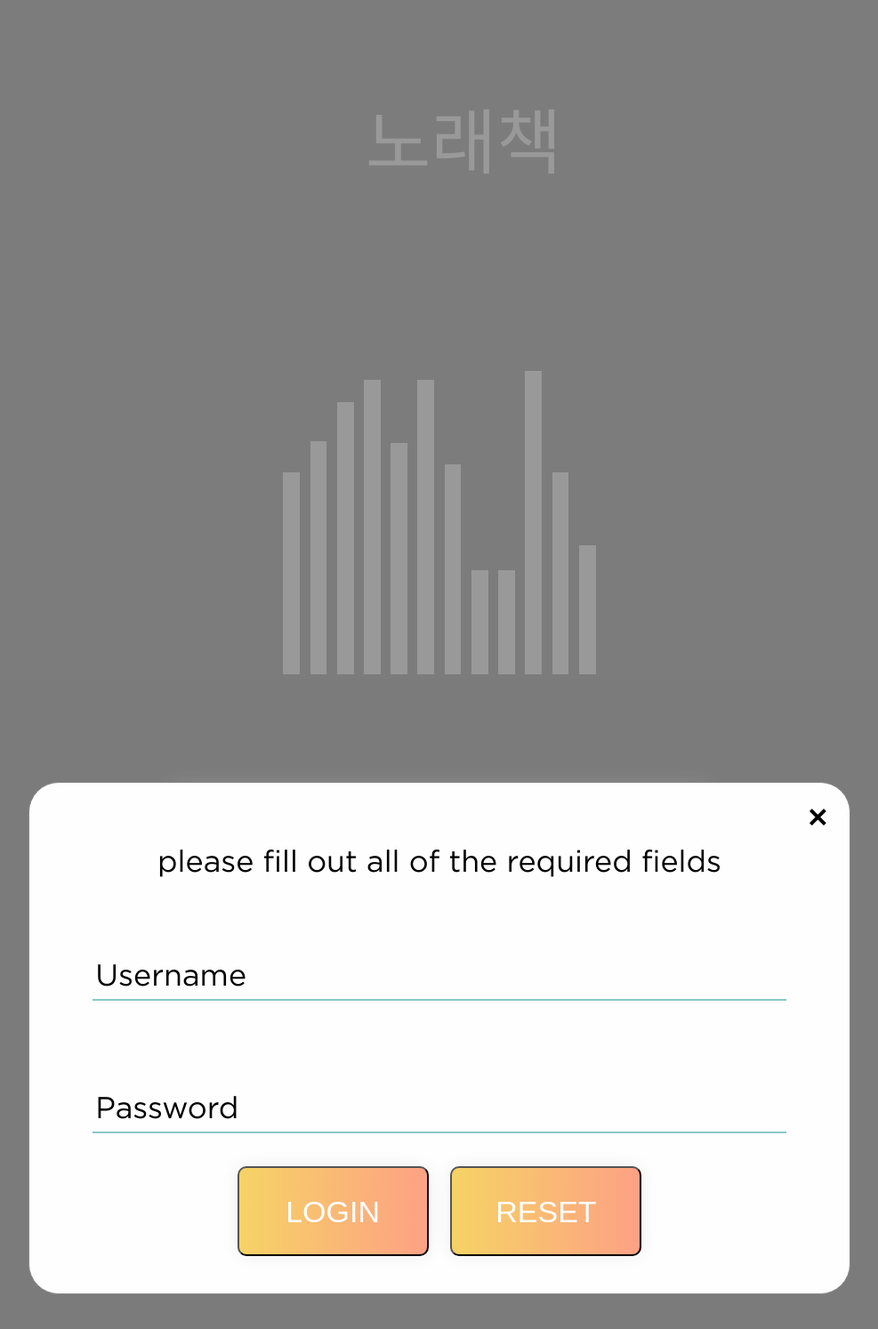
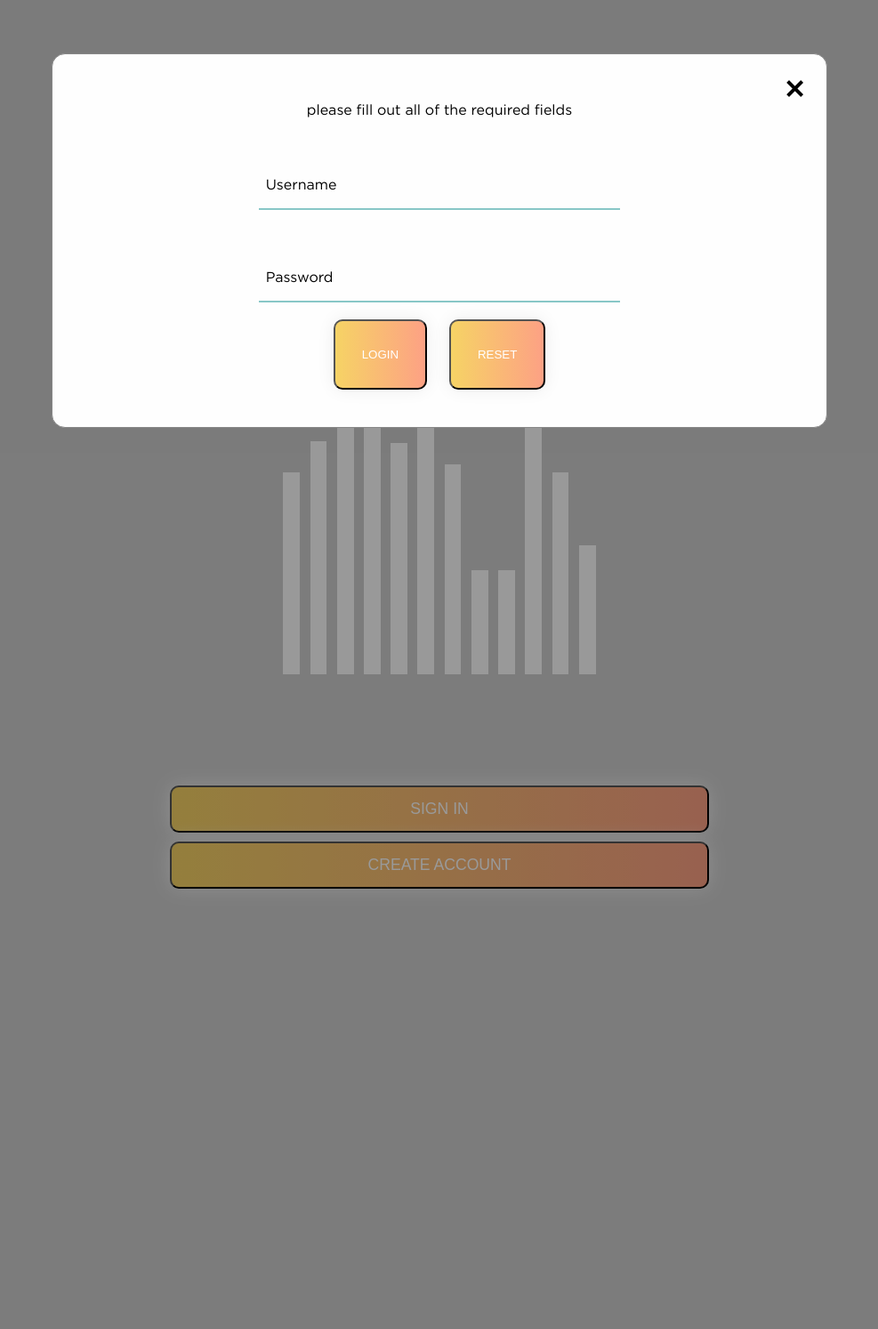
Before and after one commit to eunhyekim224/noraecheck, a PHP site: page / in a window 1280 px wide, after a click on "SIGN IN". Shown: the top 1494 px of the page at 89% size, without its empty margins (146-1133 px from the left). Run offline with PHP 8.4, Linux system fonts and the light colour scheme; some libraries are stand-ins or nearby versions.

Commit message:
modal no more scroll

```diff
--- a/public/css/landingStyle.css
+++ b/public/css/landingStyle.css
@@ -900,10 +900,10 @@ span.psw {
 
 .modal-content {
     background-color: #fefefe;
-    margin: 17% auto 15% auto;
+    margin: 0% auto 15% auto;
     border: 1px solid #888;
-    width: 48%;
-    border-radius: 25px;
+    width: 68%;
+    border-radius: 15px;
 }
 
 .close {
@@ -1138,7 +1138,7 @@ span.psw {
     order: 1;
 }
 
-@media (min-width: 481px) {
+@media all and (max-device-width: 480px) {
     .page {
         grid-template-columns: repeat(auto-fill, minmax(250px, 1fr));
     }
```
